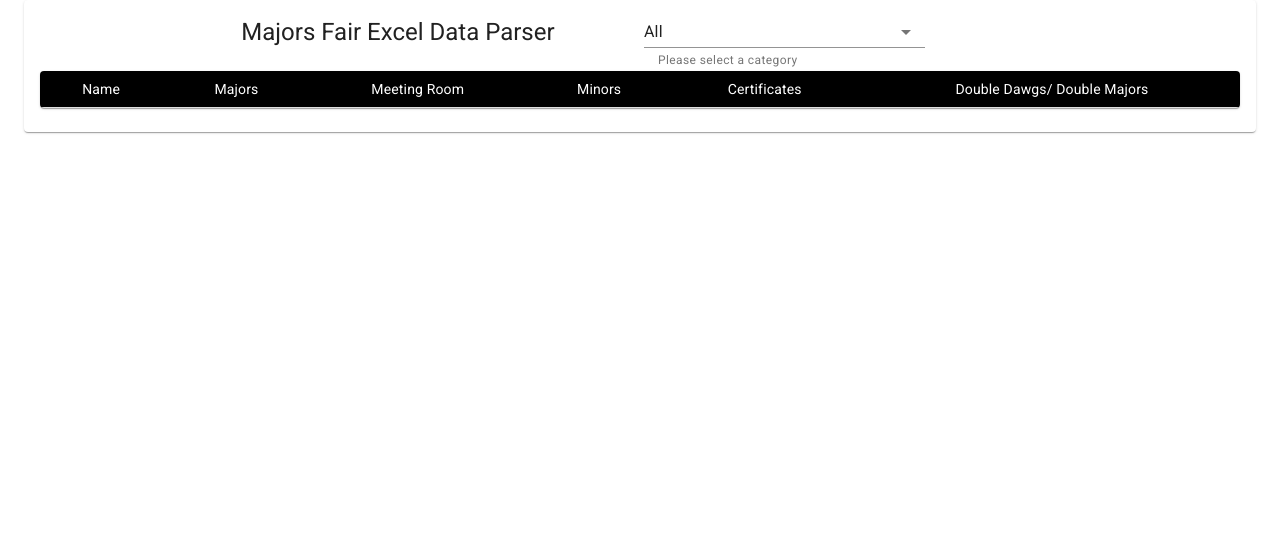
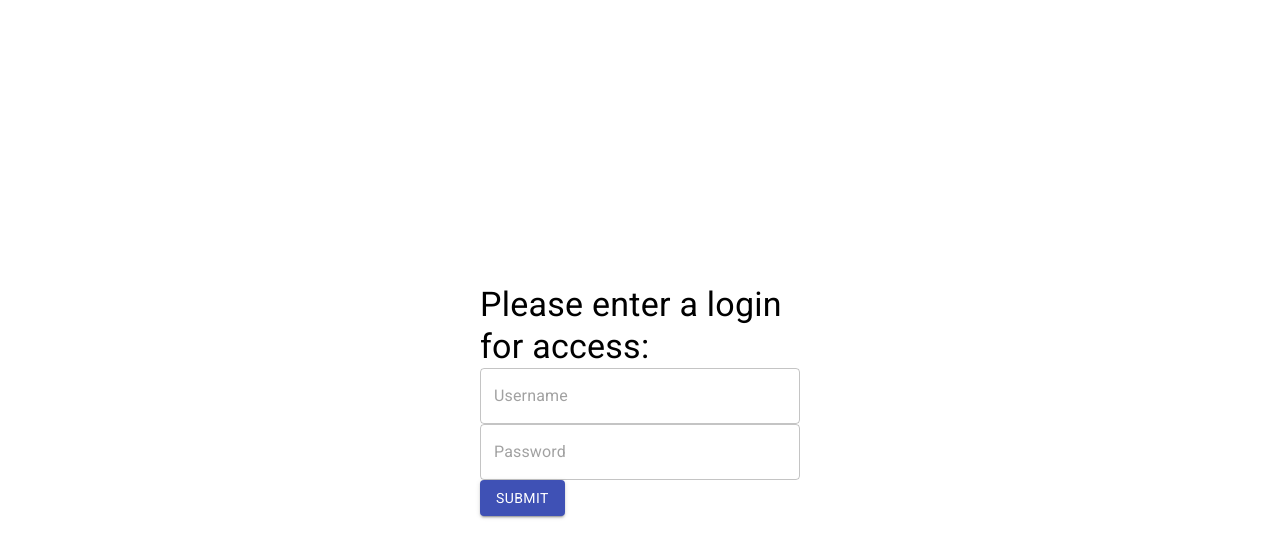
Before and after one commit to Kkim50/MajorsFair, a React (Create React App) app in the folder majors-react-app/: page / in a window 1280 px wide. Shown: the top 558 px of the page. Built offline with nearby package versions, Linux system fonts and the light colour scheme.

Commit message:
Now has a login page

```diff
--- a/majors-react-app/package.json
+++ b/majors-react-app/package.json
@@ -6,12 +6,15 @@
   "dependencies": {
     "@material-ui/core": "^4.11.0",
     "@material-ui/icons": "^4.9.1",
+    "@material-ui/lab": "^4.0.0-alpha.56",
     "@testing-library/jest-dom": "^5.11.4",
     "@testing-library/react": "^11.1.0",
     "@testing-library/user-event": "^12.1.10",
     "fontsource-roboto": "^3.0.3",
+    "material-ui-dropzone": "^3.5.0",
     "react": "^16.8.0",
     "react-dom": "^17.0.1",
+    "react-router-dom": "^5.2.0",
     "react-scripts": "4.0.0",
     "web-vitals": "^0.2.4"
   },
--- a/majors-react-app/src/App.js
+++ b/majors-react-app/src/App.js
@@ -1,25 +1,107 @@
-import logo from './logo.svg';
-import './App.css';
+import React from "react";
+import "fontsource-roboto";
+import Card from "@material-ui/core/Card";
+import Typography from "@material-ui/core/Typography";
+import CardContent from "@material-ui/core/CardContent";
+import Grid from "@material-ui/core/Grid";
+import TextField from "@material-ui/core/TextField";
+import Button from "@material-ui/core/Button";
+import Alert from "@material-ui/lab/Alert";
+import Majors from "./Majors";
+import { Switch, Route, Redirect } from "react-router-dom";
+import ReactDOM from 'react-dom';
 
-function App() {
-  return (
-    <div className="App">
-      <header className="App-header">
-        <img src={logo} className="App-logo" alt="logo" />
-        <p>
-          Edit <code>src/App.js</code> and save to reload.
-        </p>
-        <a
-          className="App-link"
-          href="https://reactjs.org"
-          target="_blank"
-          rel="noopener noreferrer"
-        >
-          Learn React
-        </a>
-      </header>
-    </div>
-  );
+class App extends React.Component {
+  constructor(props) {
+    super(props);
+    this.state = { username: "", password: "", redirect: false };
+    this.handleChange = this.handleChange.bind(this);
+    this.handleSubmit = this.handleSubmit.bind(this);
+  }
+
+  handleChange(event) {
+    this.setState({
+      username: event.state.username,
+      password: event.state.password,
+    });
+  }
+
+  handleSubmit(event) {
+    event.preventDefault();
+    console.log("submit");
+    console.log(this.state.username);
+    console.log(this.state.password);
+
+    if (this.state.username == "admin" && this.state.password == "uga24") {
+      this.state.redirect = true;
+      console.log("We made it!");
+
+ReactDOM.render(
+  <Majors />,
+  document.getElementById('root')
+);
+
+    }
+  }
+
+  render() {
+    return (
+      <Grid
+  container
+  spacing={0}
+  direction="row"
+  alignItems="center"
+  justify="center"
+  style={{ minHeight: '100vh' }}
+>
+        <Grid item xs={3}>
+          <div text-align="center">
+            <Typography variant="h4">
+              Please enter a login for access:
+            </Typography>
+            <TextField
+              type="username"
+              id="standard-basic"
+              placeholder="Username"
+              fullWidth
+              name="username"
+              variant="outlined"
+              value={this.state.username}
+              onChange={(event) =>
+                this.setState({
+                  [event.target.name]: event.target.value,
+                })
+              }
+            />
+
+            <TextField
+              id="standard-basic"
+              type="password"
+              placeholder="Password"
+              fullWidth
+              name="password"
+              variant="outlined"
+              value={this.state.password}
+              onChange={(event) =>
+                this.setState({
+                  [event.target.name]: event.target.value,
+                })
+              }
+            />
+            <Button
+              onClick={(event) => {
+                this.handleSubmit(event);
+              }}
+              variant="contained"
+              color="primary"
+              type="submit"
+            >
+              Submit
+            </Button>
+            </div>
+        </Grid>
+      </Grid>
+    );
+  }
 }
-
 export default App;
--- a/majors-react-app/src/Majors.js
+++ b/majors-react-app/src/Majors.js
@@ -1,4 +1,4 @@
-import React, { Component } from "react";
+import React, { Component, useCallback } from "react";
 import "fontsource-roboto";
 import Table from "@material-ui/core/Table";
 import TableBody from "@material-ui/core/TableBody";
@@ -11,14 +11,12 @@ import { withStyles, makeStyles } from "@material-ui/core/styles";
 import Card from "@material-ui/core/Card";
 import Typography from "@material-ui/core/Typography";
 import CardContent from "@material-ui/core/CardContent";
-import InputLabel from "@material-ui/core/InputLabel";
 import FormHelperText from "@material-ui/core/FormHelperText";
 import FormControl from "@material-ui/core/FormControl";
-import NativeSelect from '@material-ui/core/NativeSelect';
-import Container from '@material-ui/core/Container';
-import Divider from '@material-ui/core/Divider';
-import Grid from '@material-ui/core/Grid';
-
+import NativeSelect from "@material-ui/core/NativeSelect";
+import Container from "@material-ui/core/Container";
+import { DropzoneAreaBase } from "material-ui-dropzone";
+import { withRouter } from "react-router-dom";
 
 const useStyles = makeStyles({
   root: {
@@ -58,9 +56,12 @@ class Majors extends React.Component {
       value: "N/A",
       post: null,
       gotmajors_flag: false,
+      open: false,
+      given_file: "aaaa",
     };
     this.handleSubmit = this.handleSubmit.bind(this);
     this.handleChange = this.handleChange.bind(this);
+    this.handleUpload = this.handleUpload.bind(this);
   }
 
   handleChange(event) {
@@ -77,6 +78,7 @@ class Majors extends React.Component {
       },
       body: JSON.stringify({
         value: this.state.value,
+        file: this.state.post,
       }),
     })
       //issue request from fromtend to backend
@@ -84,6 +86,25 @@ class Majors extends React.Component {
       .then((data) => {
         this.setState({ post: data });
         this.setState({ gotmajors_flag: true });
+      });
+  }
+
+  handleUpload(fileObj) {
+    console.log("Uploading");
+    // data.append("name", event.target.fil);
+    console.log(JSON.stringify(fileObj));
+
+    fetch("/api/upload/", {
+      method: "POST",
+      headers: {
+        "Content-type": "multipart/form-data",
+      },
+      body: fileObj,
+    })
+      //issue request from fromtend to backend
+      .then((response) => response.json())
+      .then((data) => {
+        this.setState({ post: data });
       });
   }
 
@@ -120,25 +141,37 @@ class Majors extends React.Component {
       <Container maxWidth="lg" justify="center">
         <Card>
           <CardContent>
-          <Grid container justify="center" spacing="1">
-          <Grid item xs={4}>
-              <Typography variant="h5" gutterBottom>
+            <div align="center">
+              <Typography variant="h3">
                 Majors Fair Excel Data Parser
               </Typography>
-            </Grid>
-          <Grid item xs={4}>
+              <Typography variant="caption">
+                Note: The uploading is still a work in progress and isn't implemented.
+                The table populates correctly but may need to be double-checked for accuracy.
+                </Typography>
+{/*
+              <Typography variant="h6">Upload file:</Typography>
+              <DropzoneAreaBase height="10%"
+                acceptedFiles={[".xlsx"]}
+                filesLimit={1}
+                enctype="multipart/form-data"
+                dropzoneText="Drop your Excel file here"
+                onAdd={(fileobj) => {
+                  console.log("onAdd", fileobj);
+                  this.handleUpload(fileobj);
+                }}
+              >
+              </DropzoneAreaBase> */}
+              </div>
+              <div align="center">
 
-            <FormControl variant="outlined" variant="outlined" action="">
+              <FormControl variant="outlined" action="">
                 <NativeSelect
                   multiple={false}
                   value={this.state.value}
-                onChange={this.handleChange}
-                onClick={(e) => this.handleSubmit(e)}
+                  onChange={this.handleSubmit}
                 >
-                <option selected value="all">
-                  All
-                </option>
-                <option value="Creative">Creative</option>
+                  <option selected value="Creative">Creative</option>
                   <option value="Culture">Culture</option>
                   <option value="Life">Life</option>
                   <option value="Nature">Nature</option>
@@ -149,10 +182,12 @@ class Majors extends React.Component {
                   </option>
                   <option value="Service">Service</option>
                 </NativeSelect>
-              <FormHelperText style={{justifyContent:'left'}} htmlFor="age-native-helper">Please select a category</FormHelperText>
+                <FormHelperText htmlFor="age-native-helper">
+                  Please select a category
+                </FormHelperText>
               </FormControl>
-            </Grid>
-            </Grid>
+              </div>
+
             <TableContainer component={Paper}>
               <Table
                 stickyHeader
@@ -164,10 +199,10 @@ class Majors extends React.Component {
                   <TableRow>
                     <StyledTableCell align="center">Name</StyledTableCell>
                     <StyledTableCell align="center">Majors</StyledTableCell>
-                    <StyledTableCell align="center">Meeting Room</StyledTableCell>
                     <StyledTableCell align="center">
-                      Minors
+                      Meeting Room
                     </StyledTableCell>
+                    <StyledTableCell align="center">Minors</StyledTableCell>
                     <StyledTableCell align="center">
                       Certificates
                     </StyledTableCell>
--- a/majors-react-app/src/index.js
+++ b/majors-react-app/src/index.js
@@ -2,11 +2,13 @@ import React from 'react';
 import ReactDOM from 'react-dom';
 import './index.css';
 import Majors from './Majors';
+import App from './App';
+
 import reportWebVitals from './reportWebVitals';
 
 ReactDOM.render(
   <React.StrictMode>
-    <Majors />
+        <App />
   </React.StrictMode>,
   document.getElementById('root')
 );
```
Also changed, not shown: majors-react-app/src/Login.js (added), 2 other files (tests, documents, lock files or other folders). Lines whose indentation alone changed are shown as unchanged.
